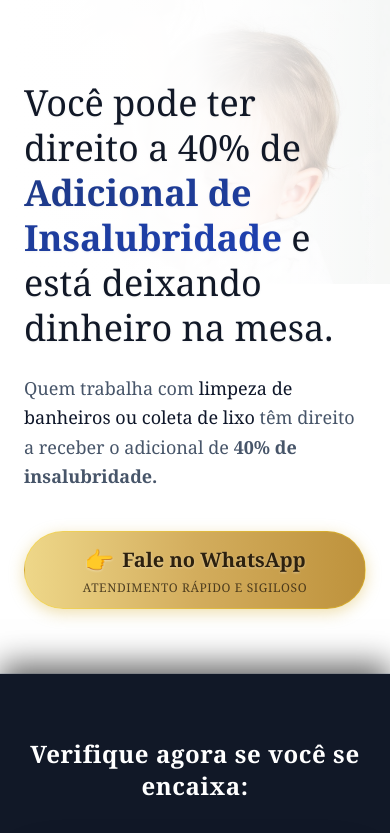
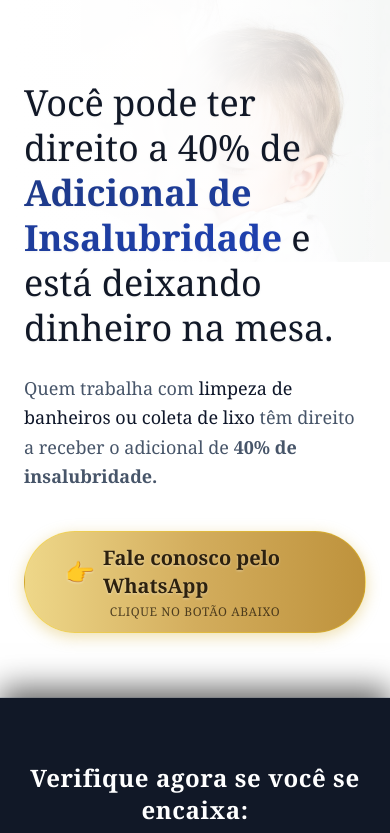
Before and after one commit to AllesGui/woloczyn-portal, a React (Vite) app in the folder frontend/: page /landingpage/insalubridade in a window 390 px wide. Shown: the top 833 px of the page. Built offline with nearby package versions, Linux system fonts and the light colour scheme; no server answers.

Commit message:
style: fix mobile bg scaling and update CTA texts on both landing pages

```diff
--- a/frontend/src/pages/LandingInsalubridade.tsx
+++ b/frontend/src/pages/LandingInsalubridade.tsx
@@ -6,7 +6,7 @@ export default function LandingInsalubridade() {
         document.title = "Direito ao Adicional de Insalubridade 40%";
     }, []);
 
-    const whatsappLink = "https://wa.me/555191860933?text=Ol%C3%A1%2C%20gostaria%20de%20fazer%20uma%20an%C3%A1lise%20sobre%20o%20adicional%20de%20insalubridade%20de%2040%25.";
+    const whatsappLink = "https://wa.me/5551991860933?text=Ol%C3%A1%2C%20gostaria%20de%20fazer%20uma%20an%C3%A1lise%20sobre%20o%20adicional%20de%20insalubridade%20de%2040%25.";
 
     return (
         <div className="min-h-screen bg-[#F3F4F6] font-serif text-slate-800 flex flex-col">
@@ -14,7 +14,7 @@ export default function LandingInsalubridade() {
             <div className="relative w-full overflow-hidden bg-white border-b border-slate-200">
                 {/* Background Image */}
                 <div
-                    className="absolute inset-0 z-0 opacity-60 mix-blend-multiply bg-[right_top] bg-[length:130%_auto] md:bg-right md:bg-cover"
+                    className="absolute inset-0 z-0 opacity-60 mix-blend-multiply bg-[right_top] bg-[length:120%_auto] md:bg-right md:bg-cover"
                     style={{
                         backgroundImage: "url('/landingpagefilha.jpeg')",
                         backgroundRepeat: "no-repeat"
@@ -41,9 +41,9 @@ export default function LandingInsalubridade() {
                         className="inline-flex flex-col items-center justify-center bg-gradient-to-r from-[#EED789] via-[#D3AD5D] to-[#BE923C] hover:brightness-110 text-[#2D210F] font-bold px-10 py-3 w-full md:w-auto min-w-[340px] rounded-full shadow-[0_4px_15px_rgba(212,175,55,0.4)] transition-all transform hover:scale-[1.02] active:scale-[0.98] border border-[#FFD700]/30"
                     >
                         <span className="text-xl md:text-2xl flex items-center gap-2 drop-shadow-[0_1px_1px_rgba(255,255,255,0.4)]">
-                            <span className="text-2xl">👉</span> Fale no WhatsApp
+                            <span className="text-2xl">👉</span> Fale conosco pelo WhatsApp
                         </span>
-                        <span className="text-xs font-medium opacity-80 mt-1 uppercase tracking-wider">Atendimento rápido e sigiloso</span>
+                        <span className="text-xs font-medium opacity-80 mt-1 uppercase tracking-wider">Clique no botão abaixo</span>
                     </a>
                 </div>
             </div>
@@ -144,7 +144,7 @@ export default function LandingInsalubridade() {
                         className="inline-flex flex-col items-center justify-center gap-1 bg-gradient-to-r from-[#D4AF37] to-[#F3E5AB] hover:from-[#C5A017] hover:to-[#E3D59B] text-slate-900 font-bold px-8 py-4 w-full md:w-auto min-w-[320px] rounded-full shadow-[0_4px_20px_rgba(212,175,55,0.4)] transition-all transform hover:scale-[1.02] active:scale-[0.98] border border-[#FFD700]/30"
                     >
                         <span className="text-xl flex items-center"><span className="text-2xl mr-2">👉</span> Faça sua análise agora</span>
-                        <span className="text-sm font-normal text-slate-800 opacity-90 mt-1">Clique aqui e fale no WhatsApp</span>
+                        <span className="text-sm font-normal text-slate-800 opacity-90 mt-1">Clique aqui e fale conosco pelo WhatsApp</span>
                     </a>
                 </div>
             </div>
```
